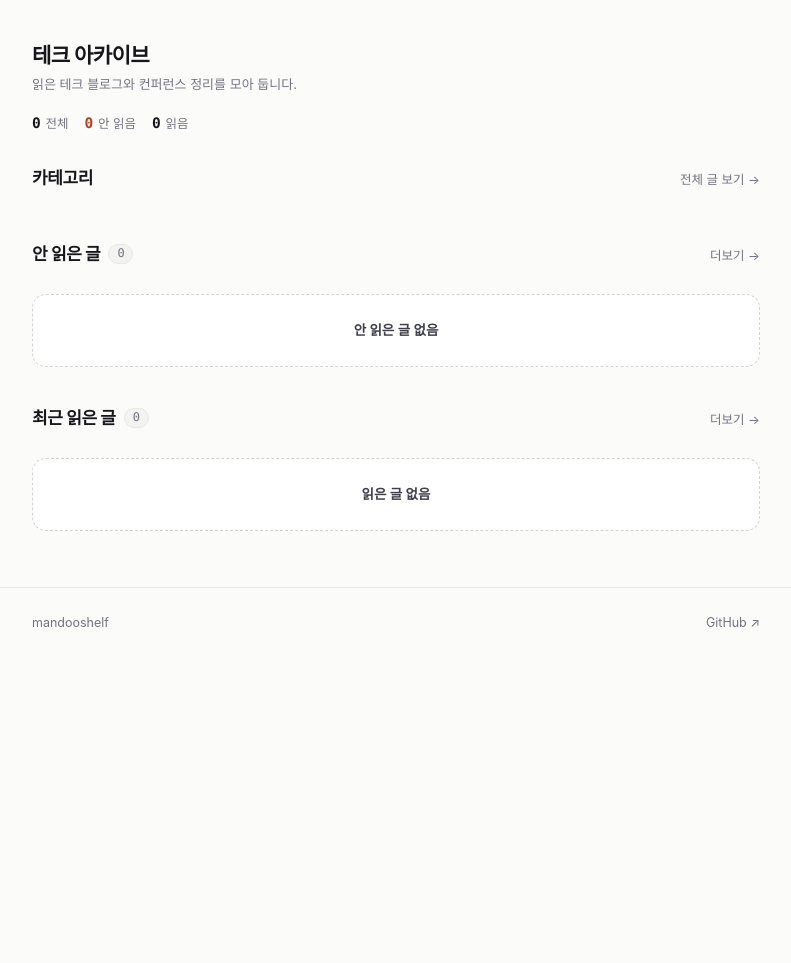
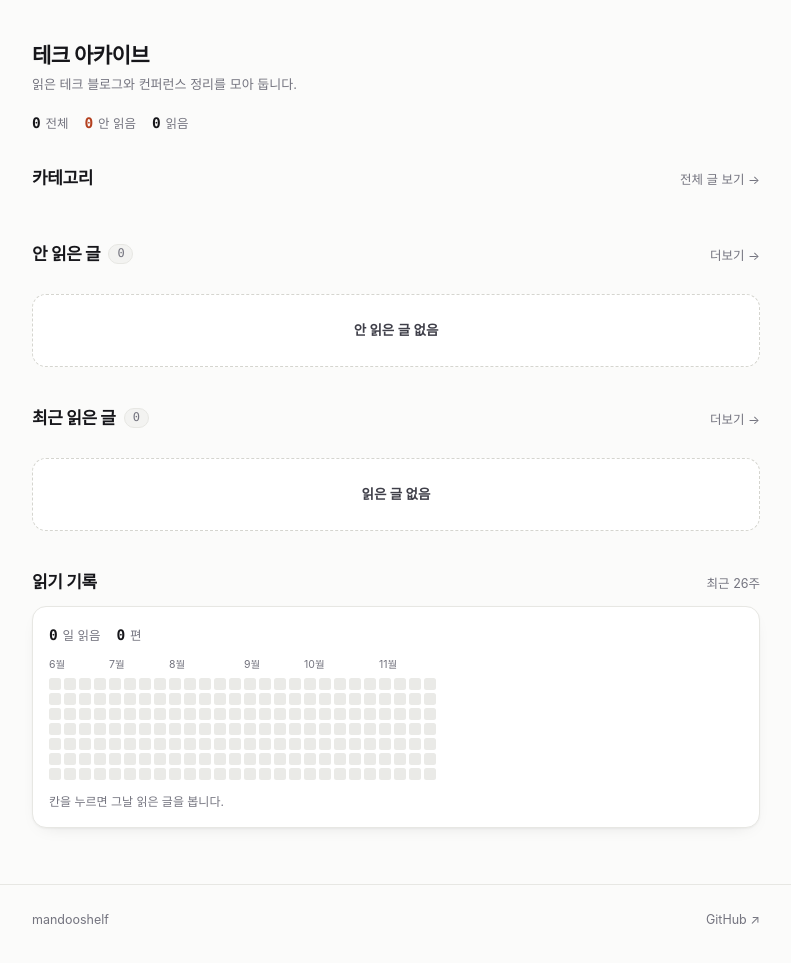
Before and after one commit to bo-10000/mandooshelf, an Astro site in the folder site/: page / in a window 1280 px wide. Shown: the part 59-1022 px from the top of the page, without its empty margins (244-1035 px from the left). Before the commit the page ends 800 px from the top, so only its background shows below. Built offline with nearby package versions, Linux system fonts and the light colour scheme; Astro itself is replaced by a stand-in of ours; a web font is replaced by a local one.

Commit message:
feat(site): add reading calendar heatmap to home

```diff
--- a/site/src/lib/notes.ts
+++ b/site/src/lib/notes.ts
@@ -310,3 +310,135 @@ export function sortByRead(notes: Note[], limit?: number): Note[] {
   const read = notes.filter((note) => note.isRead).sort(sortByReadDesc);
   return typeof limit === 'number' ? read.slice(0, limit) : read;
 }
+
+/* -------------------------------- 읽기 달력 -------------------------------- */
+
+export type CalendarLevel = 0 | 1 | 2 | 3;
+
+export interface CalendarDay {
+  /** YYYY-MM-DD (KST 기준 날짜) */
+  date: string;
+  /** 11.28 */
+  label: string;
+  count: number;
+  level: CalendarLevel;
+  /** 오늘 이후라 아직 채울 수 없는 칸 */
+  future: boolean;
+  titles: string[];
+}
+
+export interface CalendarWeek {
+  days: CalendarDay[];
+}
+
+export interface CalendarMonth {
+  /** 0부터 시작하는 주 열 인덱스 */
+  index: number;
+  /** 그 달 이름이 덮는 주 열 수 */
+  span: number;
+  /** 11월 */
+  label: string;
+}
+
+export interface ReadCalendar {
+  weeks: CalendarWeek[];
+  months: CalendarMonth[];
+  /** 기간 안에서 읽은 편수 */
+  total: number;
+  /** 기간 안에서 읽은 날 수 */
+  activeDays: number;
+  /** 가장 최근에 읽은 날 (11.28), 없으면 null */
+  lastRead: string | null;
+  windowLabel: string;
+}
+
+const DAY_MS = 24 * 60 * 60 * 1000;
+
+/** KST 기준 오늘을 UTC 자정짜리 Date 로 돌려준다. (날짜만 다룬다) */
+function kstToday(): Date {
+  const parts = new Intl.DateTimeFormat('en-CA', {
+    timeZone: 'Asia/Seoul',
+    year: 'numeric',
+    month: '2-digit',
+    day: '2-digit',
+  }).formatToParts(new Date());
+  const pick = (type: string) => Number(parts.find((part) => part.type === type)?.value ?? 0);
+  return new Date(Date.UTC(pick('year'), pick('month') - 1, pick('day')));
+}
+
+function dayKey(date: Date): string {
+  const month = String(date.getUTCMonth() + 1).padStart(2, '0');
+  const day = String(date.getUTCDate()).padStart(2, '0');
+  return `${date.getUTCFullYear()}-${month}-${day}`;
+}
+
+/**
+ * 홈 하단 잔디 히트맵용 읽기 달력.
+ * `read_at` 이 있는 읽은 글을 날짜별로 묶어, 최근 `weekCount`주를 일요일 시작 7행으로 놓는다.
+ */
+export function readCalendar(notes: Note[], weekCount = 26): ReadCalendar {
+  const byDay = new Map<string, Note[]>();
+  for (const note of notes) {
+    if (!note.isRead || !note.readAt || note.readAt.iso.length !== 10) continue;
+    const list = byDay.get(note.readAt.iso) ?? [];
+    list.push(note);
+    byDay.set(note.readAt.iso, list);
+  }
+
+  const today = kstToday();
+  const lastSunday = new Date(today.getTime() - today.getUTCDay() * DAY_MS);
+  const firstSunday = new Date(lastSunday.getTime() - (weekCount - 1) * 7 * DAY_MS);
+
+  const weeks: CalendarWeek[] = [];
+  let total = 0;
+  let activeDays = 0;
+
+  for (let w = 0; w < weekCount; w += 1) {
+    const days: CalendarDay[] = [];
+    for (let d = 0; d < 7; d += 1) {
+      const date = new Date(firstSunday.getTime() + (w * 7 + d) * DAY_MS);
+      const key = dayKey(date);
+      const future = date.getTime() > today.getTime();
+      const titles = (byDay.get(key) ?? []).map((note) => note.title);
+      if (!future) {
+        total += titles.length;
+        if (titles.length > 0) activeDays += 1;
+      }
+      days.push({
+        date: key,
+        label: `${date.getUTCMonth() + 1}.${String(date.getUTCDate()).padStart(2, '0')}`,
+        count: titles.length,
+        level: Math.min(titles.length, 3) as CalendarLevel,
+        future,
+        titles,
+      });
+    }
+    weeks.push({ days });
+  }
+
+  // 월 라벨은 그 달 1일이 들어 있는 주에 붙이고, 다음 라벨까지의 주 수를 span 으로 준다.
+  const months: CalendarMonth[] = [];
+  for (let w = 0; w < weekCount; w += 1) {
+    const firstDay = weeks[w]!.days.find((day) => Number(day.date.slice(8)) === 1);
+    if (w !== 0 && !firstDay) continue;
+    const anchor = firstDay ?? weeks[w]!.days[0]!;
+    const label = `${Number(anchor.date.slice(5, 7))}월`;
+    if (months[months.length - 1]?.label === label) continue;
+    months.push({ index: w, span: 1, label });
+  }
+  months.forEach((month, i) => {
+    month.span = (months[i + 1]?.index ?? weekCount) - month.index;
+  });
+
+  const readDates = [...byDay.keys()].sort();
+  const last = readDates[readDates.length - 1];
+
+  return {
+    weeks,
+    months,
+    total,
+    activeDays,
+    lastRead: last ? `${Number(last.slice(5, 7))}.${last.slice(8, 10)}` : null,
+    windowLabel: `최근 ${weekCount}주`,
+  };
+}
--- a/site/src/pages/index.astro
+++ b/site/src/pages/index.astro
@@ -1,7 +1,7 @@
 ---
 import BaseLayout from '../layouts/BaseLayout.astro';
 import NoteList from '../components/NoteList.astro';
-import { getAllNotes, getCategories, searchHref, sortByRead, totalSummary } from '../lib/notes';
+import { getAllNotes, getCategories, readCalendar, searchHref, sortByRead, totalSummary } from '../lib/notes';
 
 const notes = await getAllNotes();
 const categories = await getCategories();
@@ -9,6 +9,8 @@ const summary = totalSummary(notes);
 const unread = notes.filter((note) => !note.isRead);
 const unreadPreview = unread.slice(0, 6);
 const recentRead = sortByRead(notes, 4);
+const calendar = readCalendar(notes);
+const calendarDays = calendar.weeks.flatMap((week) => week.days);
 ---
 
 <BaseLayout>
@@ -71,4 +73,85 @@ const recentRead = sortByRead(notes, 4);
     </div>
     <NoteList notes={recentRead} showCategory emptyTitle="읽은 글 없음" />
   </section>
+
+  <section class="section" aria-labelledby="calendar-title">
+    <div class="section__head">
+      <h2 class="section__title" id="calendar-title">읽기 기록</h2>
+      <span class="section__more">{calendar.windowLabel}</span>
+    </div>
+    <div class="calendar">
+      <p class="summary calendar__summary">
+        <span><strong>{calendar.activeDays}</strong>일 읽음</span>
+        <span><strong>{calendar.total}</strong>편</span>
+        {calendar.lastRead && <span>마지막 {calendar.lastRead}</span>}
+      </p>
+      <div class="calendar__scroll">
+        <div class="calendar__inner" style={`--weeks:${calendar.weeks.length}`}>
+          <div class="calendar__months" aria-hidden="true">
+            {
+              calendar.months.map((month) => (
+                <span class="calendar__month" style={`grid-column: ${month.index + 1} / span ${month.span}`}>
+                  {month.label}
+                </span>
+              ))
+            }
+          </div>
+          <div
+            class="calendar__grid"
+            role="group"
+            aria-label={`${calendar.windowLabel} 동안 ${calendar.activeDays}일에 ${calendar.total}편 읽음`}
+            data-calendar
+          >
+            {
+              calendarDays.map((day) =>
+                day.future ? (
+                  <span class="calendar__cell calendar__cell--future" aria-hidden="true" />
+                ) : (
+                  <button
+                    type="button"
+                    tabindex="-1"
+                    class={`calendar__cell calendar__cell--l${day.level}`}
+                    data-date={day.date}
+                    data-label={day.label}
+                    data-titles={JSON.stringify(day.titles)}
+                    title={`${day.label} · ${day.count > 0 ? `${day.count}편 읽음` : '읽은 글 없음'}`}
+                    aria-label={`${day.label} · ${day.count > 0 ? `${day.count}편 읽음` : '읽은 글 없음'}`}
+                  />
+                ),
+              )
+            }
+          </div>
+        </div>
+      </div>
+      <p class="calendar__caption" data-calendar-caption aria-live="polite">칸을 누르면 그날 읽은 글을 봅니다.</p>
+    </div>
+  </section>
 </BaseLayout>
+
+<script>
+  const grid = document.querySelector<HTMLElement>('[data-calendar]');
+  const caption = document.querySelector<HTMLElement>('[data-calendar-caption]');
+
+  if (grid && caption) {
+    grid.addEventListener('click', (event) => {
+      const target = event.target as HTMLElement | null;
+      const cell = target?.closest<HTMLElement>('[data-date]');
+      if (!cell) return;
+
+      grid.querySelectorAll('.is-active').forEach((element) => element.classList.remove('is-active'));
+      cell.classList.add('is-active');
+
+      let titles: string[] = [];
+      try {
+        titles = JSON.parse(cell.dataset.titles ?? '[]');
+      } catch {
+        titles = [];
+      }
+
+      const label = cell.dataset.label ?? '';
+      caption.textContent = titles.length
+        ? `${label} · ${titles.length}편 — ${titles.join(' · ')}`
+        : `${label} · 읽은 글 없음`;
+    });
+  }
+</script>
--- a/site/src/styles/global.css
+++ b/site/src/styles/global.css
@@ -19,6 +19,11 @@
   --accent-fg: #ffffff;
   --unread: #b4401f;
   --unread-soft: #fdefe9;
+  /* 읽기 달력 잔디 — 0(비어 있음)부터 3편 이상까지 */
+  --grass-0: #eaeae7;
+  --grass-1: #cdeccf;
+  --grass-2: #7fce9a;
+  --grass-3: #2e9e62;
   --shadow: 0 1px 2px rgba(18, 18, 24, 0.04), 0 6px 20px -12px rgba(18, 18, 24, 0.18);
   --shadow-lift: 0 2px 4px rgba(18, 18, 24, 0.05), 0 14px 28px -16px rgba(18, 18, 24, 0.24);
   --radius: 14px;
@@ -59,6 +64,10 @@ html.dark {
   --accent-fg: #0b0c10;
   --unread: #ff9f78;
   --unread-soft: #2a1a14;
+  --grass-0: #20212a;
+  --grass-1: #17452c;
+  --grass-2: #1f7246;
+  --grass-3: #46b97a;
   --shadow: 0 1px 2px rgba(0, 0, 0, 0.4), 0 8px 24px -16px rgba(0, 0, 0, 0.8);
   --shadow-lift: 0 2px 6px rgba(0, 0, 0, 0.45), 0 18px 32px -18px rgba(0, 0, 0, 0.9);
 }
@@ -351,6 +360,100 @@ p {
 
 .summary + .section {
   margin-top: var(--space-8);
+}
+
+/* ------------------------------- 읽기 달력 ------------------------------- */
+
+.calendar {
+  border: 1px solid var(--line);
+  border-radius: var(--radius);
+  background: var(--surface);
+  padding: var(--space-5);
+  box-shadow: var(--shadow);
+}
+
+.calendar__summary {
+  margin-bottom: var(--space-4);
+}
+
+/* 모바일에서는 이 안에서만 가로로 스크롤되어 페이지 폭은 늘지 않는다. */
+.calendar__scroll {
+  overflow-x: auto;
+  overflow-y: hidden;
+  padding-bottom: 4px;
+  scrollbar-width: thin;
+}
+
+.calendar__inner {
+  width: max-content;
+}
+
+.calendar__months {
+  display: grid;
+  grid-template-columns: repeat(var(--weeks), 12px);
+  gap: 3px;
+  height: 13px;
+  margin-bottom: 5px;
+}
+
+.calendar__month {
+  font-size: 10.5px;
+  line-height: 1;
+  color: var(--muted);
+  white-space: nowrap;
+  overflow: hidden;
+}
+
+.calendar__grid {
+  display: grid;
+  grid-auto-flow: column;
+  grid-auto-columns: 12px;
+  grid-template-rows: repeat(7, 12px);
+  gap: 3px;
+}
+
+.calendar__cell {
+  width: 12px;
+  height: 12px;
+  padding: 0;
+  border: 0;
+  border-radius: 2.5px;
+  background: var(--grass-0);
+  appearance: none;
+  cursor: pointer;
+}
+
+.calendar__cell--l1 {
+  background: var(--grass-1);
+}
+
+.calendar__cell--l2 {
+  background: var(--grass-2);
+}
+
+.calendar__cell--l3 {
+  background: var(--grass-3);
+}
+
+.calendar__cell--future {
+  background: transparent;
+  cursor: default;
+}
+
+.calendar__cell:hover {
+  box-shadow: inset 0 0 0 1px var(--fg-1);
+}
+
+.calendar__cell.is-active {
+  box-shadow: 0 0 0 1.5px var(--fg);
+}
+
+.calendar__caption {
+  margin-top: var(--space-3);
+  min-height: 1.6em;
+  font-size: 12px;
+  line-height: 1.6;
+  color: var(--muted);
 }
 
 /* ------------------------------- 노트 카드 ------------------------------- */
@@ -1621,6 +1724,9 @@ html.dark .astro-code span {
   .summary + .section {
     margin-top: var(--space-8);
   }
+  .calendar {
+    padding: var(--space-4);
+  }
   /* iOS Safari는 폰트가 16px 미만인 입력창에 포커스하면 화면을 확대한다. */
   .filter__search {
     height: 38px;
```
